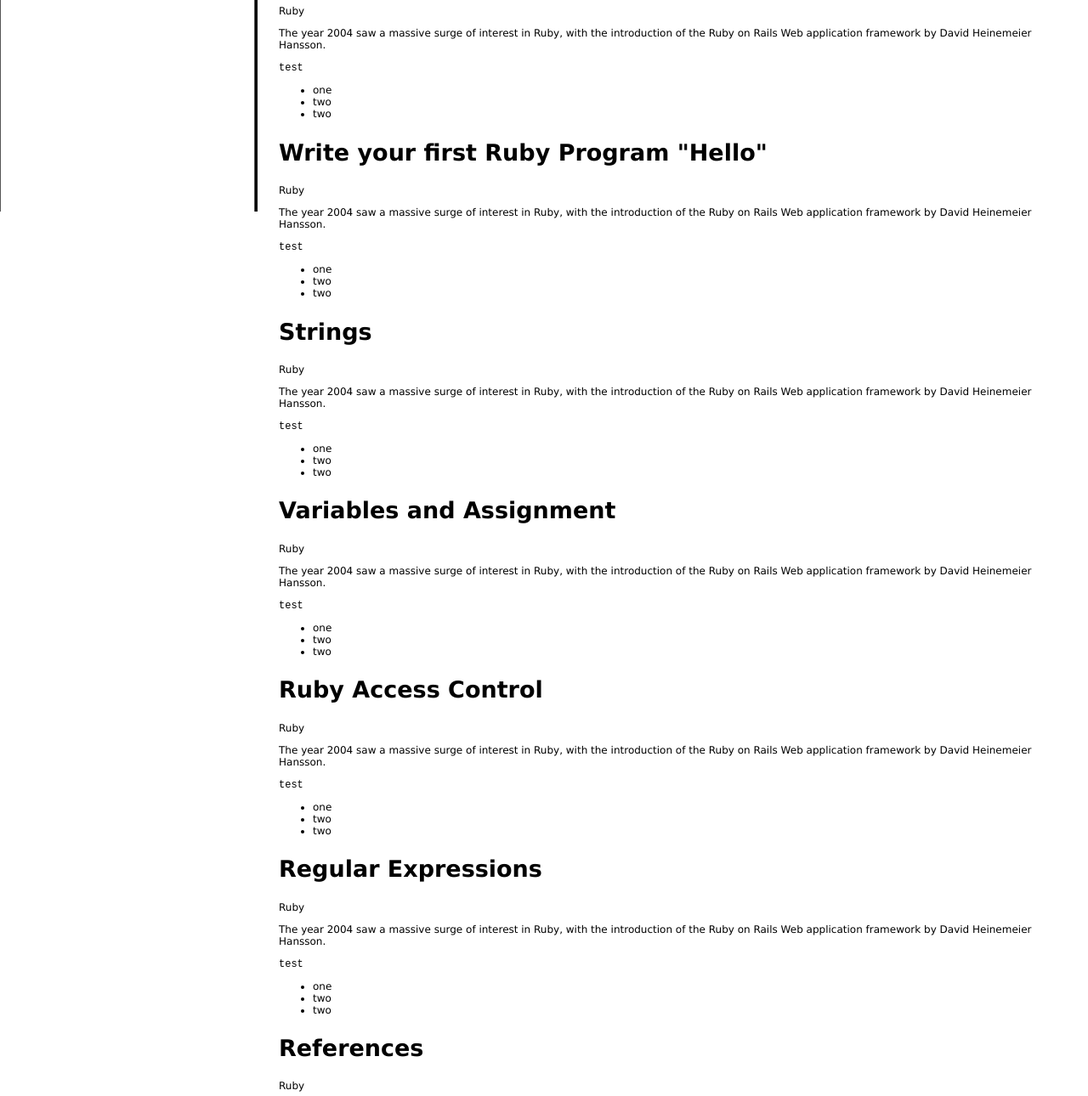
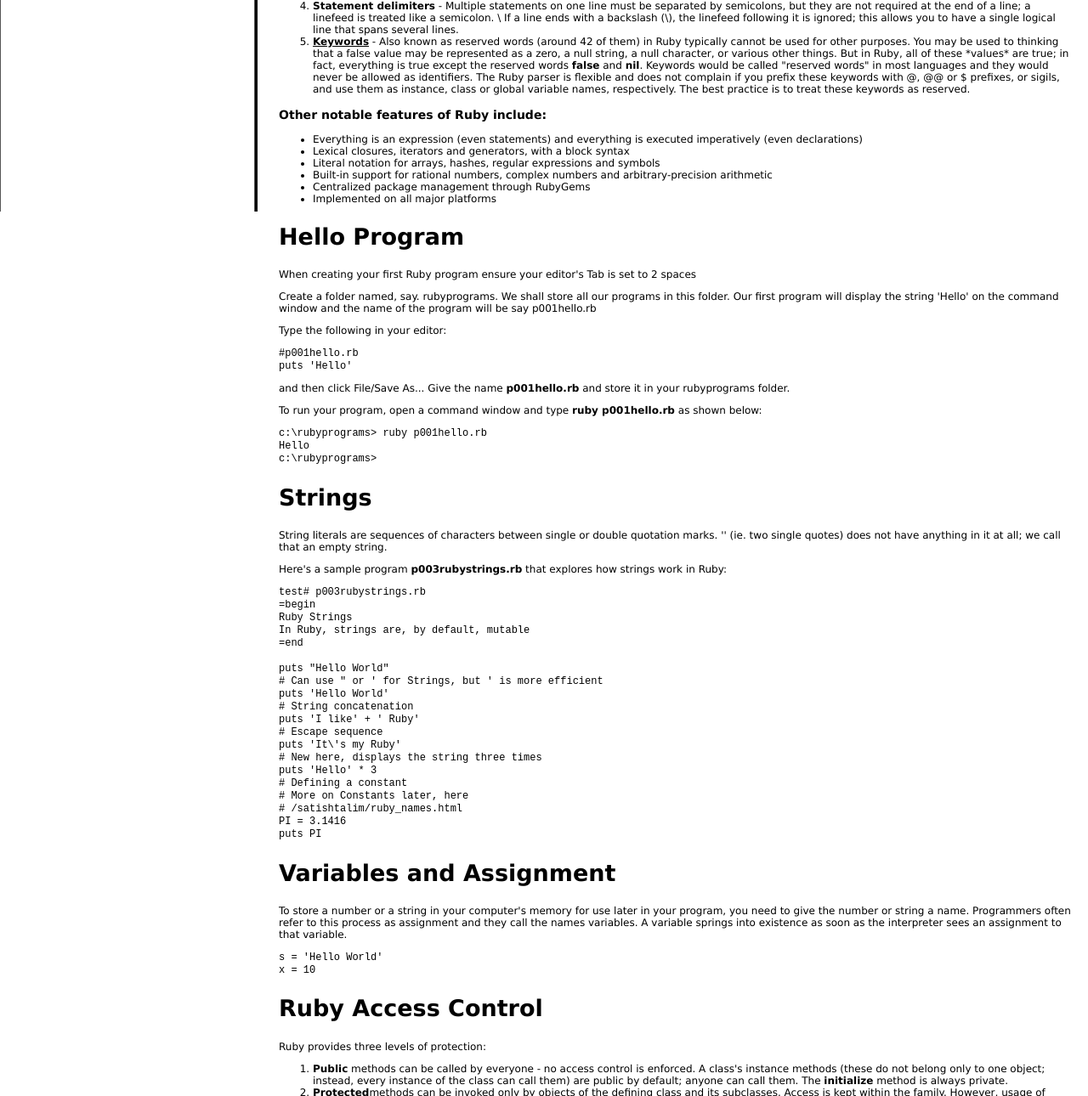
Before and after one commit to gdorzilme/technicaldocpage, a plain HTML site: page index.html in a window 1280 px wide. Shown: the part 561-1851 px from the top of the page at 85% size. Drawn offline with Linux system fonts and the light colour scheme; files whose address does not match are found by name.

Commit message:
Completed HTML content and structure in main doc

```diff
--- a/index.html
+++ b/index.html
@@ -46,15 +46,7 @@
                         </p>
                     <p> The year 2004 saw a massive surge of interest in Ruby,
                         with the introduction of the Ruby on Rails Web application framework by David Heinemeier Hansson.</p>
-                    <code>
-                        test
-                    </code>
 
-                    <ul>
-                        <li>one</li>
-                        <li> two</li>
-                        <li> two</li>
-                    </ul>
                 </article>
             </section>
 
@@ -62,56 +54,77 @@
             <section class="main-section" id="Installation">
                 <header><h1>Installation</h1> </header>
                 <article>
-                    <p>Ruby       </p>
-                    <p> The year 2004 saw a massive surge of interest in Ruby,
-                        with the introduction of the Ruby on Rails Web application framework by David Heinemeier Hansson.</p>
-                    <code>
-                        test
-                    </code>
+                    <p>Ruby as an open source language, has been ported to run on many different computer platforms and architectures.
+                       This means that if you develop a Ruby program on one machine, it's likely you'll be able to run it without any changes on a different machine.
+                    </p>
+                    <p> There are multiple ways to install and manage Ruby. If you are on Windows, the simplest way to get Ruby installed is by using the
+                        <a href="https://rubyinstaller.org/">Ruby Installer for Windows</a> Download the latest version of Ruby 2.
+                        After you have downloaded this, double-click this file and install Ruby on your PC, accepting all the defaults. After you have installed your Ruby software,
+                        the System Environment Variable path is already set to point to the bin folder of Ruby.
+                        If you're using a UNIX-like system like Linux or Mac OS X, you can either use <b>rbenv</b> with <b>ruby-build</b> or <b>RVM</b> or <b>chruby</b>.</p>
 
-                    <ul>
-                        <li>one</li>
-                        <li> two</li>
-                        <li> two</li>
-                    </ul>
+
+
                 </article>
             </section>
 
             <!--Ruby Features -->
              <section class="main-section" id="Features">
-                <header><h1>Ruby Features</h1> </header>
+                <header><h1> Features</h1> </header>
                 <article>
-                    <p>Ruby       </p>
-                    <p> The year 2004 saw a massive surge of interest in Ruby,
-                        with the introduction of the Ruby on Rails Web application framework by David Heinemeier Hansson.</p>
-                    <code>
-                        test
-                    </code>
+                    <h3>Some of the main features of Ruby are:</h3>
+                    <ol>
+                        <li><b>Free format</b> - You can start writing your program from any line and column </li>
+                        <li><b>Case sensitive </b> - Lowercase letters and uppercase letters are distinct. The keyword <b>end</b>, for example, is completely different from the keyword <b>END</b>. </li>
+                        <li><b>Comments</b> - Anything following an unquoted #, to the end of the line on which it appears, is ignored by the interpreter. Also, to facilitate large comment blocks,
+                            the ruby interpreter also ignores anything between a line starting with =begin and another line starting with =end. This only works if the = signs are the first characters of each line. </li>
+                        <li><b>Statement delimiters</b> - Multiple statements on one line must be separated by semicolons, but they are not required at the end of a line; a linefeed is treated like a semicolon. \
+                            If a line ends with a backslash (\), the linefeed following it is ignored; this allows you to have a single logical line that spans several lines.  </li>
+                        <li><b><u>Keywords</u></b> - Also known as reserved words (around 42 of them) in Ruby typically cannot be used for other purposes. You may be used to thinking that a false value may be represented as a zero,
+                            a null string, a null character, or various other things. But in Ruby, all of these *values* are true; in fact, everything is true except the reserved words <b>false</b> and <b>nil</b>.
+                            Keywords would be called "reserved words" in most languages and they would never be allowed as identifiers. The Ruby parser is flexible and does not complain if you prefix these keywords with @, @@ or $ prefixes,
+                            or sigils, and use them as instance, class or global variable names, respectively. The best practice is to treat these keywords as reserved. </li>
+                    </ol>
+
+                    <h3>Other notable features of Ruby include:</h3>
 
                     <ul>
-                        <li>one</li>
-                        <li> two</li>
-                        <li> two</li>
+                        <li>Everything is an expression (even statements) and everything is executed imperatively (even declarations)</li>
+                        <li> Lexical closures, iterators and generators, with a block syntax </li>
+                        <li> Literal notation for arrays, hashes, regular expressions and symbols</li>
+                        <li> Built-in support for rational numbers, complex numbers and arbitrary-precision arithmetic</li>
+                        <li> Centralized package management through RubyGems</li>
+                        <li> Implemented on all major platforms</li>
+
                     </ul>
                 </article>
             </section>
 
             <!--Simple Ruby Hello Program-->
             <section class="main-section" id="Hello_Program">
-                <header><h1>Write your first Ruby Program "Hello"</h1> </header>
+                <header><h1> Hello Program</h1> </header>
                 <article>
-                    <p>Ruby       </p>
-                    <p> The year 2004 saw a massive surge of interest in Ruby,
-                        with the introduction of the Ruby on Rails Web application framework by David Heinemeier Hansson.</p>
+                    <p>When creating your first Ruby program ensure your editor's Tab is set to 2 spaces </p>
+
+                    <p> Create a folder named, say. rubyprograms. We shall store all our programs in this folder.
+                        Our first program will display the string 'Hello' on the command window and the name of the program will be say p001hello.rb</p>
+
+                    <p>Type the following in your editor:</p>
+
                     <code>
-                        test
+                        #p001hello.rb <br>
+                        puts 'Hello'
                     </code>
 
-                    <ul>
-                        <li>one</li>
-                        <li> two</li>
-                        <li> two</li>
-                    </ul>
+                    <p> and then click File/Save As... Give the name <b>p001hello.rb</b> and store it in your rubyprograms folder. </p>
+
+                    <p>To run your program, open a command window and type <b>ruby p001hello.rb</b> as shown below:</p>
+
+                    <code>
+                        c:\rubyprograms> ruby p001hello.rb  <br>
+                        Hello <br>
+                        c:\rubyprograms>
+                    </code>
                 </article>
             </section>
 
@@ -119,18 +132,35 @@
              <section class="main-section" id="Strings">
                 <header><h1>Strings</h1> </header>
                 <article>
-                    <p>Ruby       </p>
-                    <p> The year 2004 saw a massive surge of interest in Ruby,
-                        with the introduction of the Ruby on Rails Web application framework by David Heinemeier Hansson.</p>
+                    <p> String literals are sequences of characters between single or double quotation marks.
+                    '' (ie. two single quotes) does not have anything in it at all; we call that an empty string. </p>
+
+                    <p> Here's a sample program <b>p003rubystrings.rb</b> that explores how strings work in Ruby:</p>
+
                     <code>
-                        test
+                        test# p003rubystrings.rb  <br>
+                        =begin  <br>
+                        Ruby Strings <br>
+                        In Ruby, strings are, by default, mutable  <br>
+                        =end  <br>
+                        <br>
+                        puts "Hello World"  <br>
+                        # Can use " or ' for Strings, but ' is more efficient  <br>
+                        puts 'Hello World'  <br>
+                        # String concatenation  <br>
+                        puts 'I like' + ' Ruby'  <br>
+                        # Escape sequence  <br>
+                        puts 'It\'s my Ruby'  <br>
+                        # New here, displays the string three times  <br>
+                        puts 'Hello' * 3  <br>
+                        # Defining a constant  <br>
+                        # More on Constants later, here  <br>
+                        # /satishtalim/ruby_names.html <br>
+                        PI = 3.1416  <br>
+                        puts PI  <br>
                     </code>
 
-                    <ul>
-                        <li>one</li>
-                        <li> two</li>
-                        <li> two</li>
-                    </ul>
+
                 </article>
             </section>
 
@@ -139,37 +169,34 @@
              <section class="main-section" id="Variables_and_Assignment">
                 <header><h1>Variables and Assignment</h1> </header>
                 <article>
-                    <p>Ruby       </p>
-                    <p> The year 2004 saw a massive surge of interest in Ruby,
-                        with the introduction of the Ruby on Rails Web application framework by David Heinemeier Hansson.</p>
+                    <p> To store a number or a string in your computer's memory for use later in your program, you need to give the number or string a name.
+                        Programmers often refer to this process as assignment and they call the names variables.
+                        A variable springs into existence as soon as the interpreter sees an assignment to that variable. </p>
+
                     <code>
-                        test
+                        s = 'Hello World' <br>
+                        x = 10
                     </code>
 
-                    <ul>
-                        <li>one</li>
-                        <li> two</li>
-                        <li> two</li>
-                    </ul>
+
                 </article>
             </section>
 
             <!--Ruby Access Control -->
              <section class="main-section" id="Ruby_Access_Control">
                 <header><h1>Ruby Access Control</h1> </header>
+
                 <article>
-                    <p>Ruby       </p>
-                    <p> The year 2004 saw a massive surge of interest in Ruby,
-                        with the introduction of the Ruby on Rails Web application framework by David Heinemeier Hansson.</p>
-                    <code>
-                        test
-                    </code>
+                    <p>Ruby provides three levels of protection: </p>
 
-                    <ul>
-                        <li>one</li>
-                        <li> two</li>
-                        <li> two</li>
-                    </ul>
+                    <ol>
+                        <li> <b>Public</b> methods can be called by everyone - no access control is enforced. A class's instance methods (these do not belong only to one object;
+                            instead, every instance of the class can call them) are public by default; anyone can call them. The <b>initialize</b> method is always private.</li>
+                        <li> <b>Protected</b>methods can be invoked only by objects of the defining class and its subclasses. Access is kept within the family.
+                                However, usage of <b>protected</b> is limited. </li>
+                        <li><b>Private</b> methods cannot be called with an explicit receiver - the receiver is always <b>self</b>. This means that private methods can be called only in the context of the current object;
+                            you cannot invoke another object's private methods.</li>
+                    </ol>
                 </article>
             </section>
 
@@ -177,18 +204,17 @@
              <section class="main-section" id="Regular_Expressions">
                 <header><h1>Regular Expressions</h1> </header>
                 <article>
-                    <p>Ruby       </p>
-                    <p> The year 2004 saw a massive surge of interest in Ruby,
-                        with the introduction of the Ruby on Rails Web application framework by David Heinemeier Hansson.</p>
-                    <code>
-                        test
+                    <p><b>A regular expression is simply a way of specifying a pattern of characters to be matched in a string. </b>
+                        In Ruby, you typically create a regular expression by writing a pattern between slash characters (/pattern/).
+                        In Ruby, regular expressions are objects (of type Regexp) and can be manipulated as such. // is a regular expression and an instance of the <b>Regexp</b> class </p>
+
+                   <p>Here's a code example of a regular expression in Ruby</p>
+
+                   <code>
+                        // .class #Regexp <br>
+
                     </code>
 
-                    <ul>
-                        <li>one</li>
-                        <li> two</li>
-                        <li> two</li>
-                    </ul>
                 </article>
             </section>
 
@@ -197,17 +223,10 @@
              <section class="main-section" id="References">
                 <header><h1>References</h1> </header>
                 <article>
-                    <p>Ruby       </p>
-                    <p> The year 2004 saw a massive surge of interest in Ruby,
-                        with the introduction of the Ruby on Rails Web application framework by David Heinemeier Hansson.</p>
-                    <code>
-                        test
-                    </code>
 
                     <ul>
-                        <li>one</li>
-                        <li> two</li>
-                        <li> two</li>
+                        <li>All the documentation from this page is taken from <a href="https://en.wikipedia.org/wiki/Ruby_(programming_language)#Philosophy">Wikipedia</a> and <a href="http://rubylearning.com/satishtalim/tutorial.html">Ruby Learning.com</a> </li>
+
                     </ul>
                 </article>
             </section>
```
